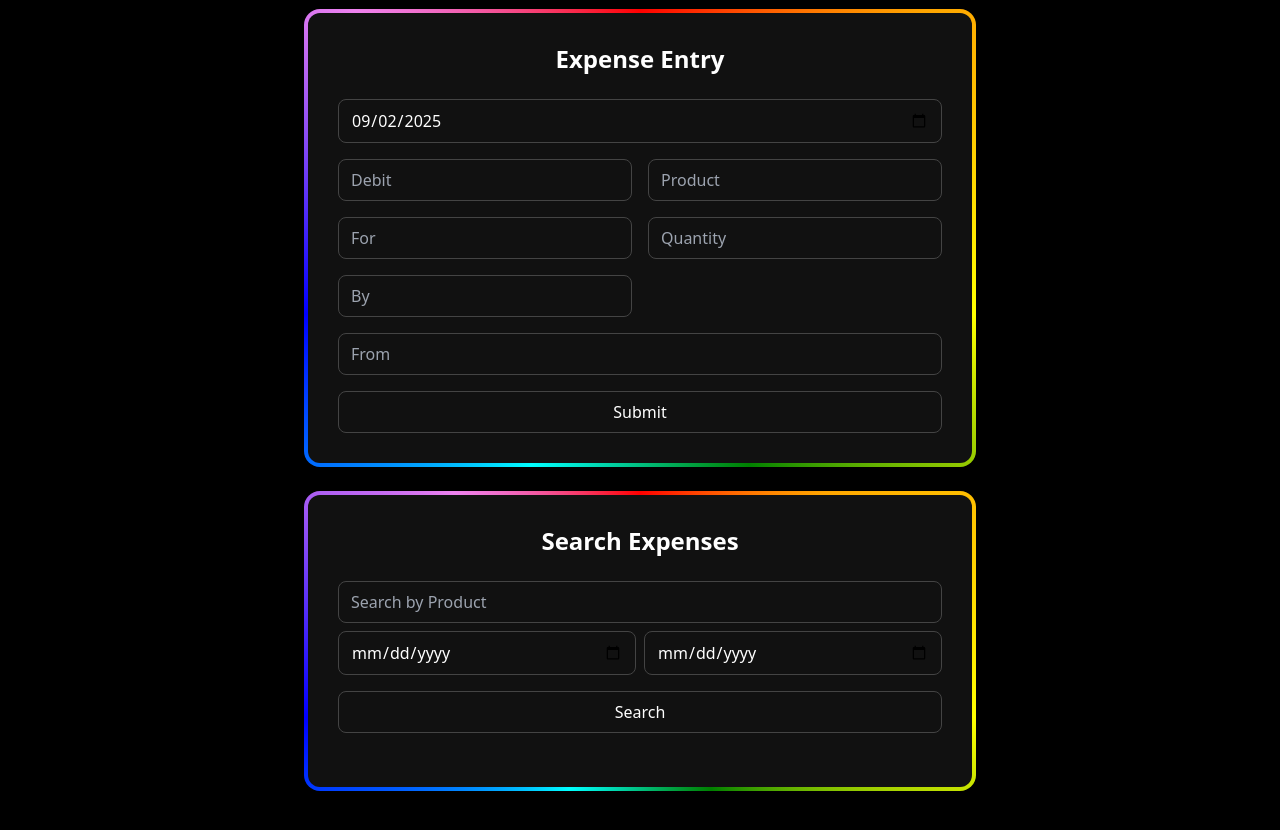
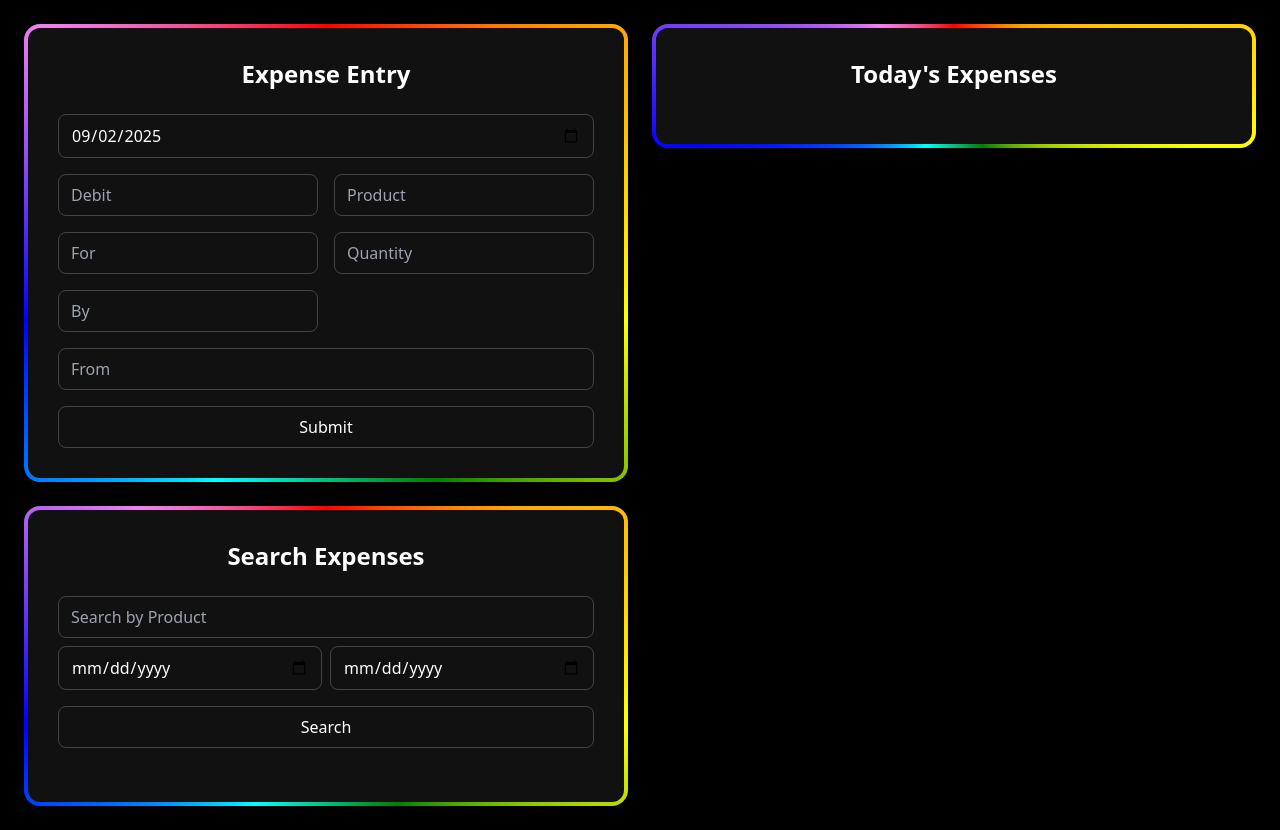
Before and after one commit to GillJordan/Home-expense, a website: page index.html in a window 1280 px wide. Before the commit the page ends 800 px from the top, so only its background shows below. Drawn offline with nearby package versions, Linux system fonts and the light colour scheme; no server answers.

Commit message:
Update index.html

```diff
--- a/index.html
+++ b/index.html
@@ -7,28 +7,17 @@
   <script src="https://cdn.tailwindcss.com"></script>
   <style>
     body { background-color: #000; color: white; }
-
     .rgb-border {
-      position: relative;
-      border-radius: 1rem;
-      overflow: hidden;
-      padding: 2px;
+      position: relative; border-radius: 1rem; overflow: hidden; padding: 2px;
     }
     .rgb-border::before {
-      content: "";
-      position: absolute;
-      inset: -50%;
+      content: ""; position: absolute; inset: -50%;
       background: conic-gradient(red, orange, yellow, green, cyan, blue, violet, red);
-      animation: spin 5s linear infinite;
-      z-index: 0;
+      animation: spin 5s linear infinite; z-index: 0;
     }
     .rgb-border::after {
-      content: "";
-      position: absolute;
-      inset: 4px;
-      background: #111;
-      border-radius: 0.75rem;
-      z-index: 1;
+      content: ""; position: absolute; inset: 4px; background: #111;
+      border-radius: 0.75rem; z-index: 1;
     }
     .content { position: relative; z-index: 2; }
     @keyframes spin { 0% { transform: rotate(0deg);} 100% {transform: rotate(360deg);} }
@@ -38,10 +27,13 @@
     button:hover { opacity: 0.9; }
   </style>
 </head>
-<body class="flex flex-col items-center justify-center min-h-screen space-y-6">
+<body class="flex flex-row items-start justify-center min-h-screen space-x-6 p-6">
+
+  <!-- Left: Expense Entry + Search -->
+  <div class="flex flex-col space-y-6 w-1/2">
 
     <!-- Expense Entry -->
-  <div class="rgb-border w-full max-w-2xl rounded-2xl">
+    <div class="rgb-border w-full rounded-2xl">
       <div class="content p-8">
         <h2 class="text-2xl font-bold text-center mb-6">Expense Entry</h2>
         <form id="dataForm" class="grid grid-cols-2 gap-4">
@@ -68,7 +60,7 @@
     </div>
 
     <!-- Search -->
-  <div class="rgb-border w-full max-w-2xl rounded-2xl">
+    <div class="rgb-border w-full rounded-2xl">
       <div class="content p-8">
         <h2 class="text-2xl font-bold text-center mb-6">Search Expenses</h2>
         <div class="grid grid-cols-2 gap-2 mb-4">
@@ -80,14 +72,24 @@
         <div id="searchResults" class="mt-6"></div>
       </div>
     </div>
+  </div>
+
+  <!-- Right: Daily Data -->
+  <div class="rgb-border w-1/2 rounded-2xl">
+    <div class="content p-8">
+      <h2 class="text-2xl font-bold text-center mb-6">Today's Expenses</h2>
+      <div id="dailyData"></div>
+    </div>
+  </div>
 
   <script src="script.js"></script>
 
   <script>
-    // Auto set current date
+    // Auto date fill
     window.addEventListener("load", () => {
       const today = new Date().toISOString().split("T")[0];
       document.getElementById("dateInput").value = today;
+      loadDailyData(today); // show today's data
     });
   </script>
 </body>
```
Lines whose indentation alone changed are shown as unchanged.
